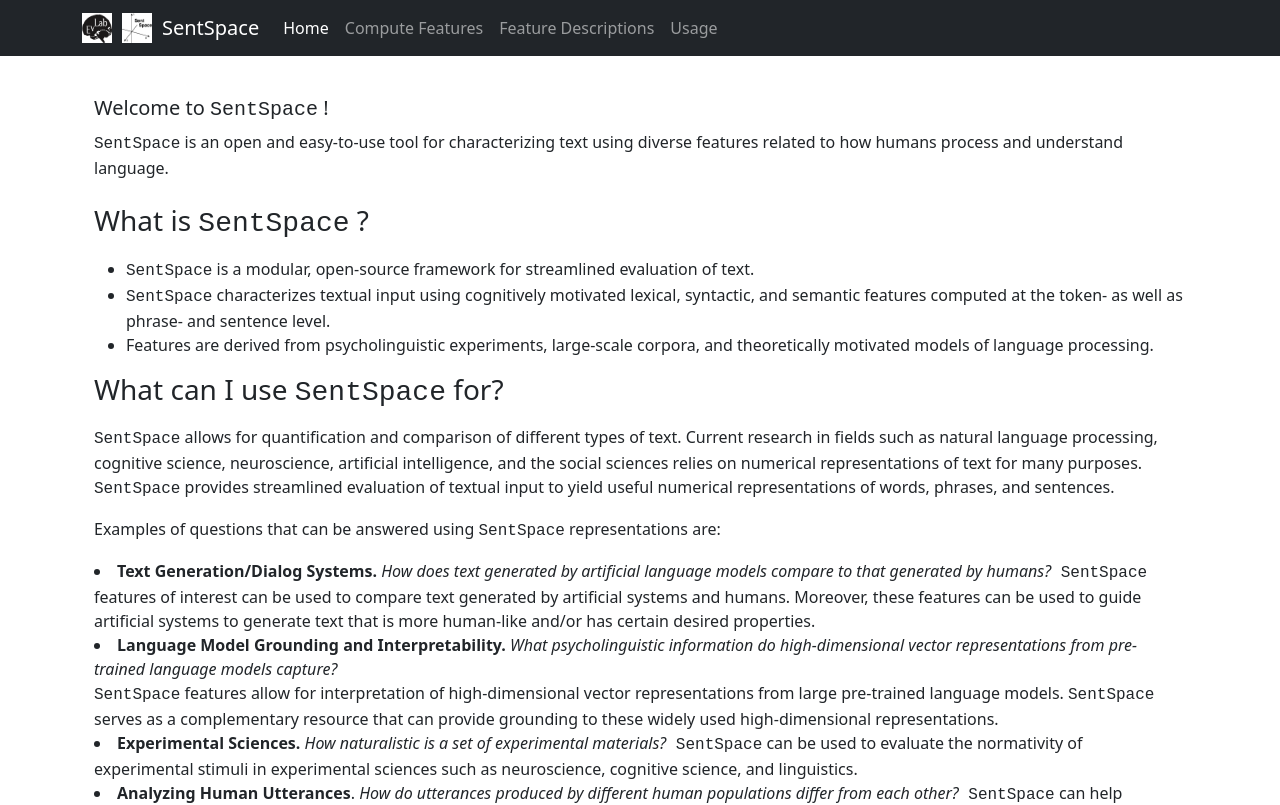
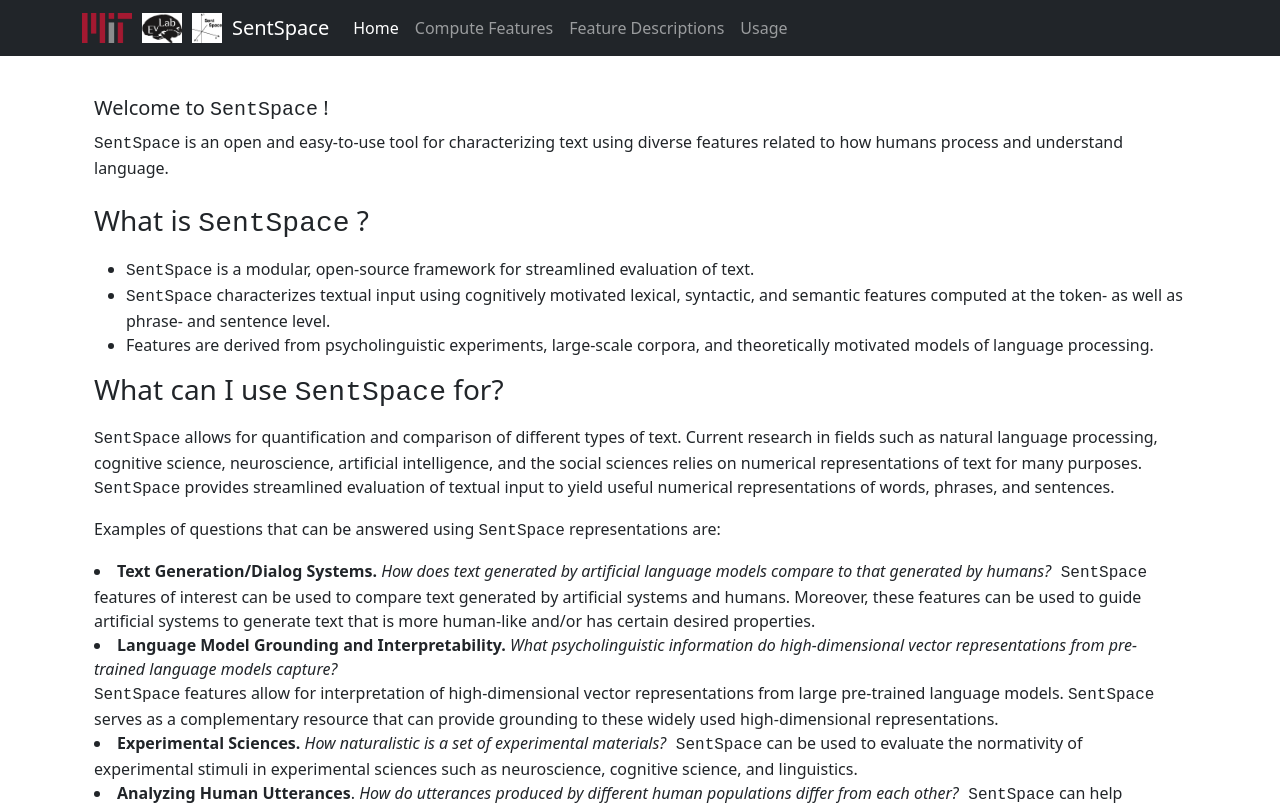
Before and after one commit to evlabwebapps/sentspace-web, a React (Create React App) app: page /compute-features in a window 1280 px wide. Shown: the top 805 px of the page. Built offline with nearby package versions, Linux system fonts and the light colour scheme.

Commit message:
add MIT logo

```diff
--- a/src/components/Navigation.jsx
+++ b/src/components/Navigation.jsx
@@ -2,6 +2,7 @@ import {Container, Nav, Navbar} from "react-bootstrap";
 import {LinkContainer} from "react-router-bootstrap";
 import logo from "../images/logo.png";
 import logoSentspace from "../images/logo_sentspace.png";
+import logoMIT from "../images/mit.png";
 import React from "react";
 import { routes } from "../routes";
 
@@ -12,8 +13,16 @@ export default function Navigation() {
         <LinkContainer to="/">
           <Navbar.Brand>
             <img
+              src={logoMIT}
+              width="50"
+              height="30"
+              className="d-inline-block align-top"
+              alt="MIT Logo"
+              style={{marginRight: "10px"}}
+            />
+            <img
               src={logo}
-              width="30"
+              width="40"
               height="30"
               className="d-inline-block align-top"
               alt="EvLab Logo"
@@ -24,7 +33,7 @@ export default function Navigation() {
               width="30"
               height="30"
               className="d-inline-block align-top"
-              alt="EvLab Logo"
+              alt="SentSpace Logo"
               style={{marginRight: "10px"}}
             />
             SentSpace
```
Also changed, not shown: src/images/mit.png (added).
